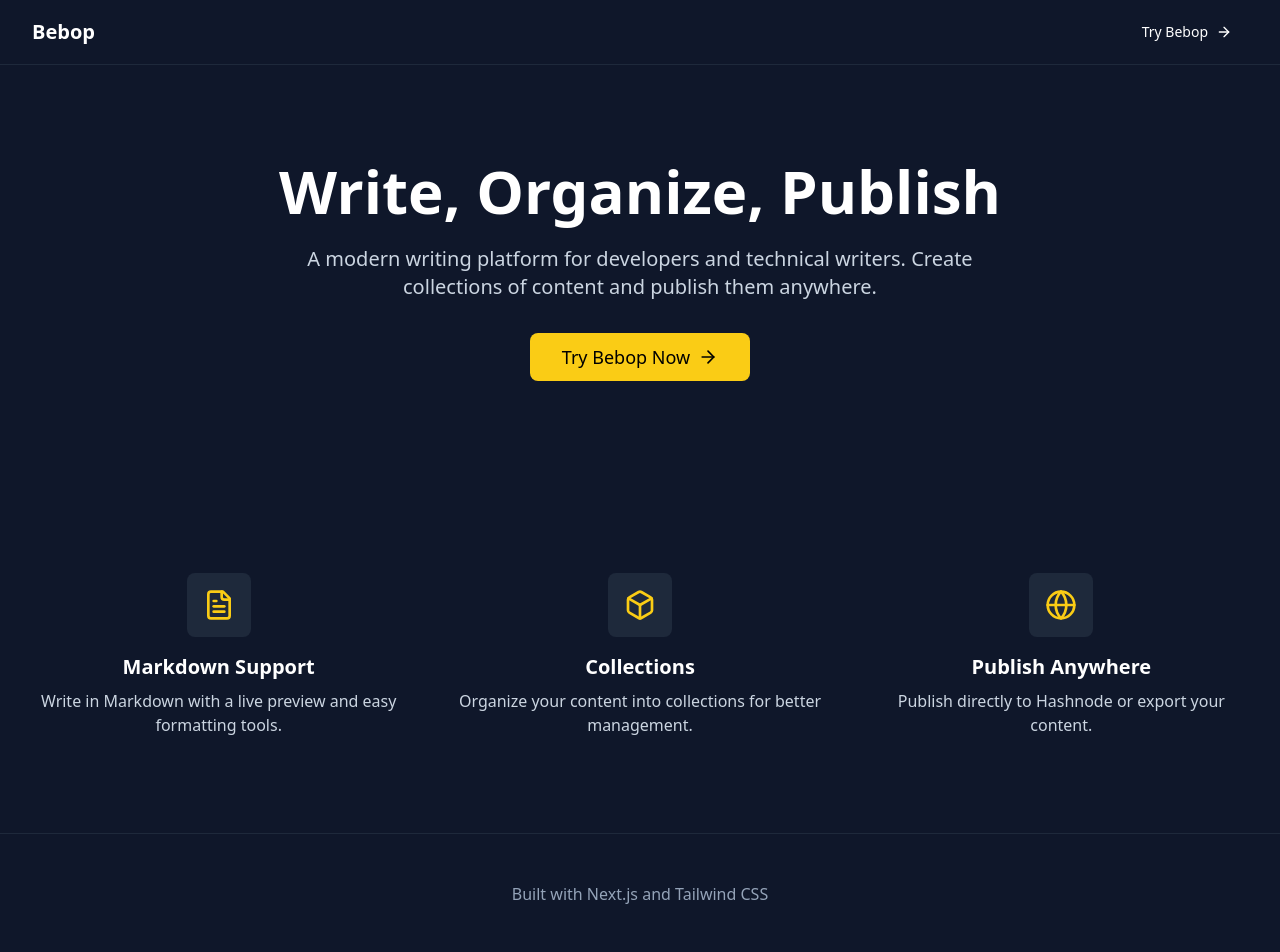
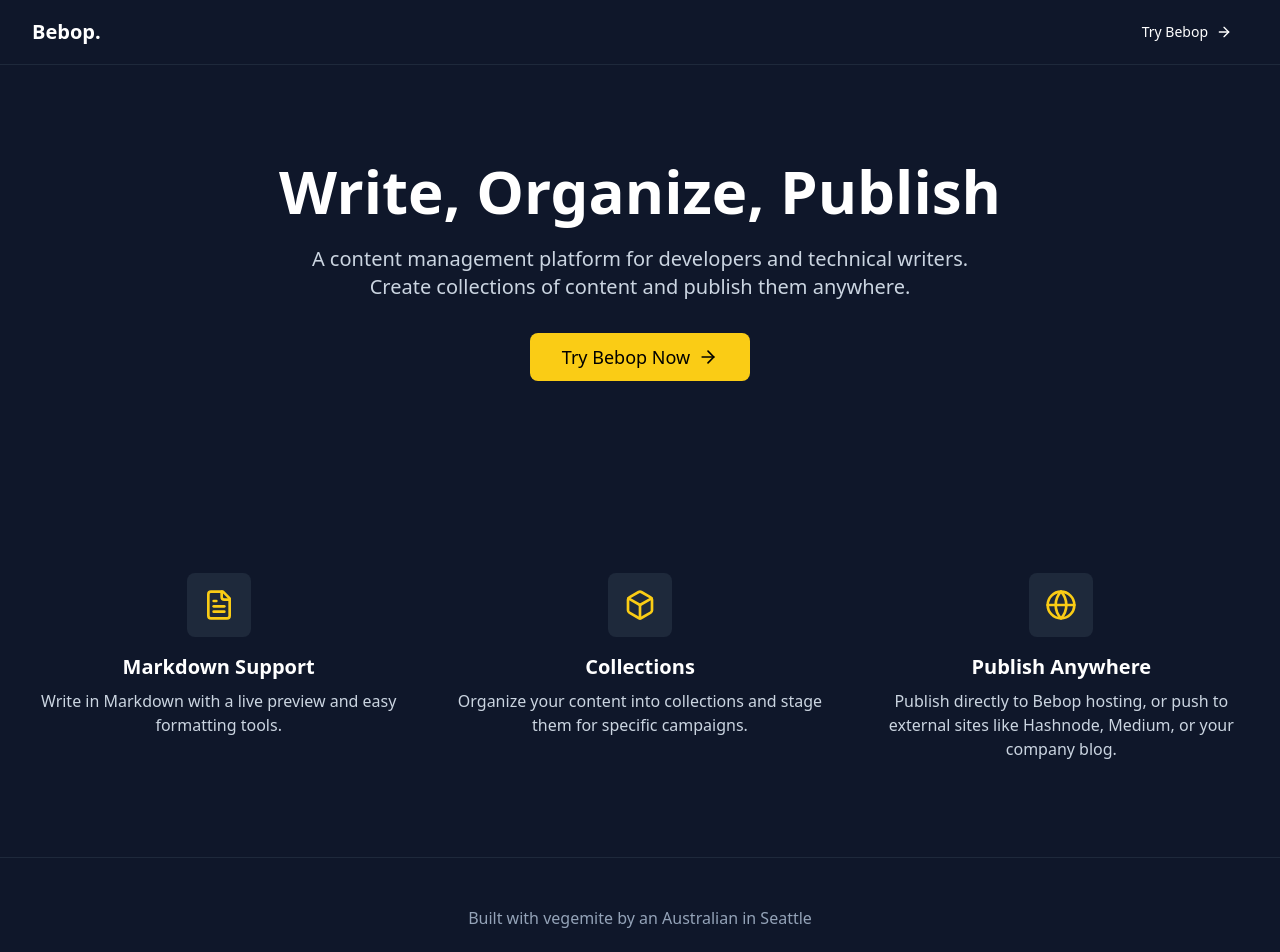
Before and after one commit to ddri/bebop, a Next.js app: page / in a window 1280 px wide. Shown: the top 952 px of the page. Built offline with nearby package versions, Linux system fonts and the light colour scheme.

Commit message:
update landing page

```diff
--- a/src/app/page.tsx
+++ b/src/app/page.tsx
@@ -10,7 +10,7 @@
       <nav className="border-b border-slate-800">
         <div className="max-w-7xl mx-auto px-4 sm:px-6 lg:px-8">
           <div className="flex justify-between items-center h-16">
-            <div className="text-xl font-bold">Bebop</div>
+            <div className="text-xl font-bold">Bebop.</div>
             <div>
               <Link href="/collections">
                 <Button variant="link" className="text-white hover:text-yellow-300">
@@ -30,7 +30,7 @@
               Write, Organize, Publish
             </h1>
             <p className="text-xl text-slate-300 mb-8 max-w-2xl mx-auto">
-              A modern writing platform for developers and technical writers.
+              A content management platform for developers and technical writers.
               Create collections of content and publish them anywhere.
             </p>
             <Link href="/collections">
@@ -62,7 +62,7 @@
             </div>
             <h3 className="text-xl font-semibold mb-2">Collections</h3>
             <p className="text-slate-300">
-              Organize your content into collections for better management.
+            Organize your content into collections and stage them for specific campaigns.
             </p>
           </div>
 
@@ -72,7 +72,7 @@
             </div>
             <h3 className="text-xl font-semibold mb-2">Publish Anywhere</h3>
             <p className="text-slate-300">
-              Publish directly to Hashnode or export your content.
+            Publish directly to Bebop hosting, or push to external sites like Hashnode, Medium, or your company blog.
             </p>
           </div>
         </div>
@@ -82,7 +82,7 @@
       <footer className="border-t border-slate-800">
         <div className="max-w-7xl mx-auto px-4 sm:px-6 lg:px-8 py-12">
           <div className="text-center text-slate-400">
-            <p>Built with Next.js and Tailwind CSS</p>
+            <p>Built with vegemite by an Australian in Seattle</p>
           </div>
         </div>
       </footer>
```
